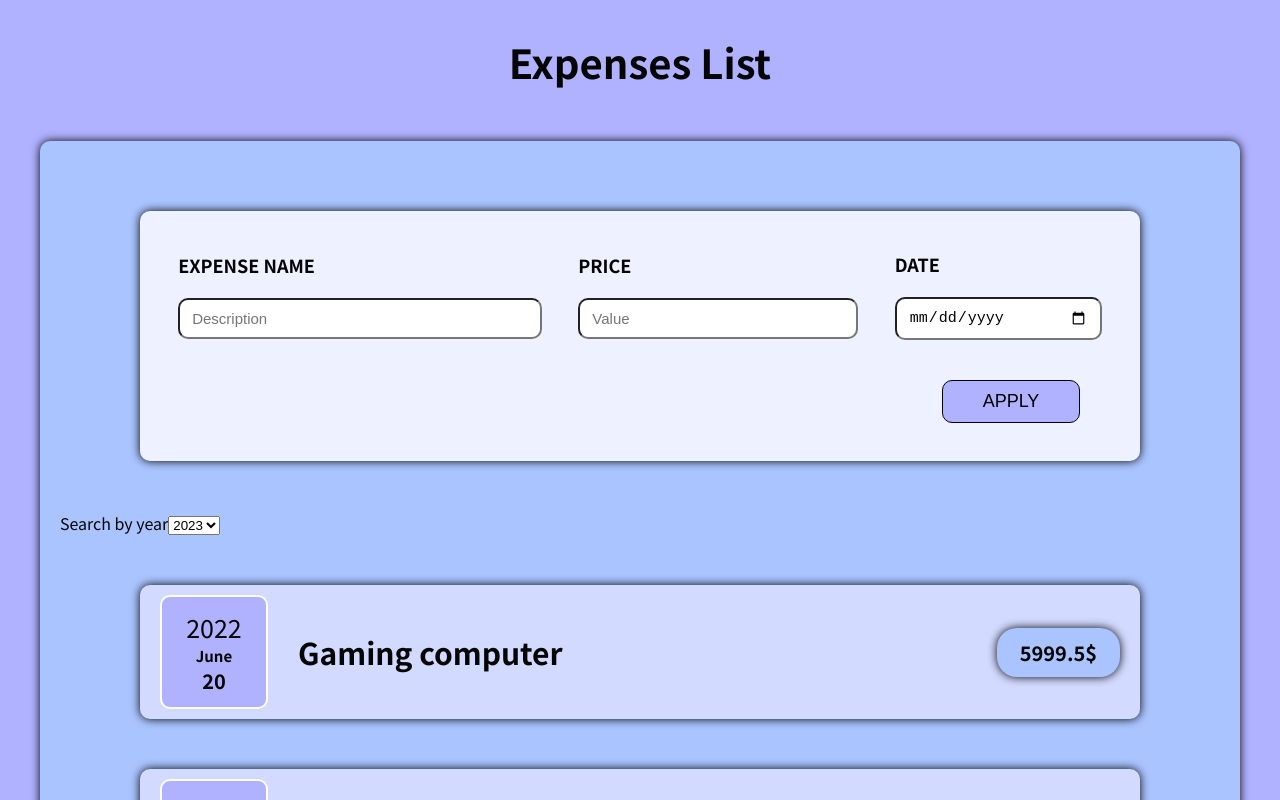
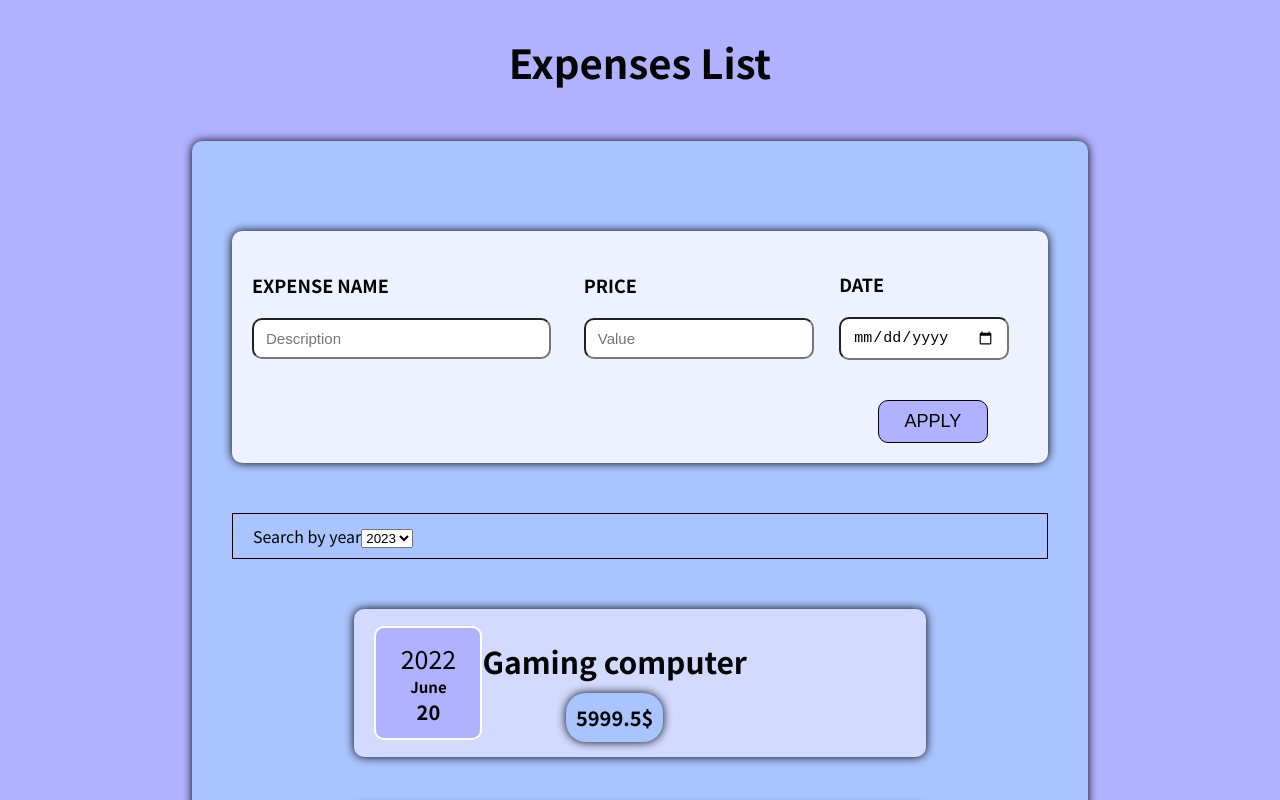
Before and after one commit to Reivah/React-Expenses, a React (Create React App) app: page / in a window 1280 px wide. Shown: the top 800 px of the page. Built offline with nearby package versions, Linux system fonts and the light colour scheme.

Commit message:
updating styles for resposive web

```diff
--- a/src/App.css
+++ b/src/App.css
@@ -9,10 +9,10 @@ body {
 
 .app-main {
     margin: 50px auto;
-    padding: 20px;
+    padding: 40px;
     border-radius: 10px;
     background-color: #AAC4FF;
-    width: 1200px;
+    max-width: 70%;
     box-shadow: 0px 0px 10px black;
 
 }
--- a/src/components/ExpenseYearSearch.css
+++ b/src/components/ExpenseYearSearch.css
@@ -1,3 +1,6 @@
 .filter-main {
-
+    padding: 10px 20px;
+    margin: 10px auto;
+   width: 100%;
+    border: 1px solid black;
 }
--- a/src/components/ExpensesElements.css
+++ b/src/components/ExpensesElements.css
@@ -1,30 +1,32 @@
 .expenses-elements {
     display: flex;
     align-items: center;
+    flex-direction: column;
     margin: 50px auto;
     padding: 10px 20px;
     background-color: #D2DAFF;
-    width: 1000px;
+
 }
 
 .expenses-elements__date{
     border-radius: 10px;
     padding: 12px;
     border: 2px solid #fff;
-    margin-right: 30px;
     background-color: #B1B2FF;
 }
 .expenses-elements__items {
     display: flex;
-    justify-content: space-between;
+    flex-direction: column;
     align-items: center;
-    width: 100%;
     font-size: 15px;
+}
+.expenses-elements__items h1 {
+    margin: 20px 0 5px 0;
 }
 
 .expeneses-elements__price {
     padding: 10px;
-    width: 15%;
+    margin: 5px auto;
     font-size: 20px;
     border-radius: 20px;
     text-align: center;
@@ -32,3 +34,12 @@
     background-color: #AAC4FF;
     font-weight: bold;
 }
+
+
+@media (min-width: 580px){
+    .expenses-elements {
+        display: flex;
+        flex-direction: row;
+        width: 70%;
+    }
+}
--- a/src/components/FormExpenses/FormBox.css
+++ b/src/components/FormExpenses/FormBox.css
@@ -1,8 +1,8 @@
 .form-box__main {
+  display: flex;
+  flex-direction: column;
   padding: 20px;
   margin: 50px auto;
-  width: 1000px;
-  height: 250px;
   background-color: #EEF1FF;
   border-radius: 10px;
   box-shadow: 0px 0px 10px black;
--- a/src/components/FormExpenses/FormExpenses.css
+++ b/src/components/FormExpenses/FormExpenses.css
@@ -18,7 +18,7 @@
 .form-main__box input{
     margin-top: 20px;
     padding: 10px 12px;
-    width: 100%;
+    width: 90%;
     font-size: 15px;
     border-radius: 10px;
 }
```
